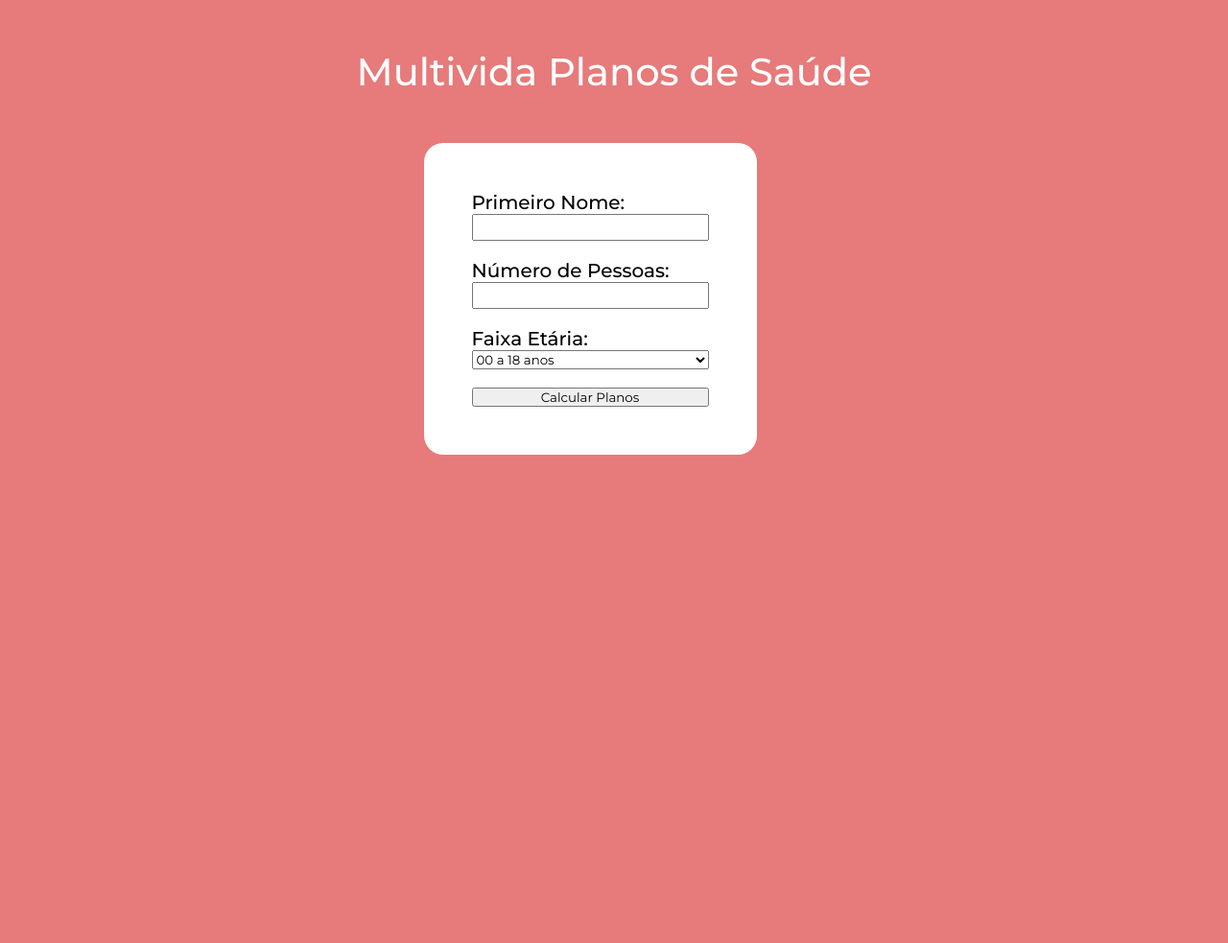
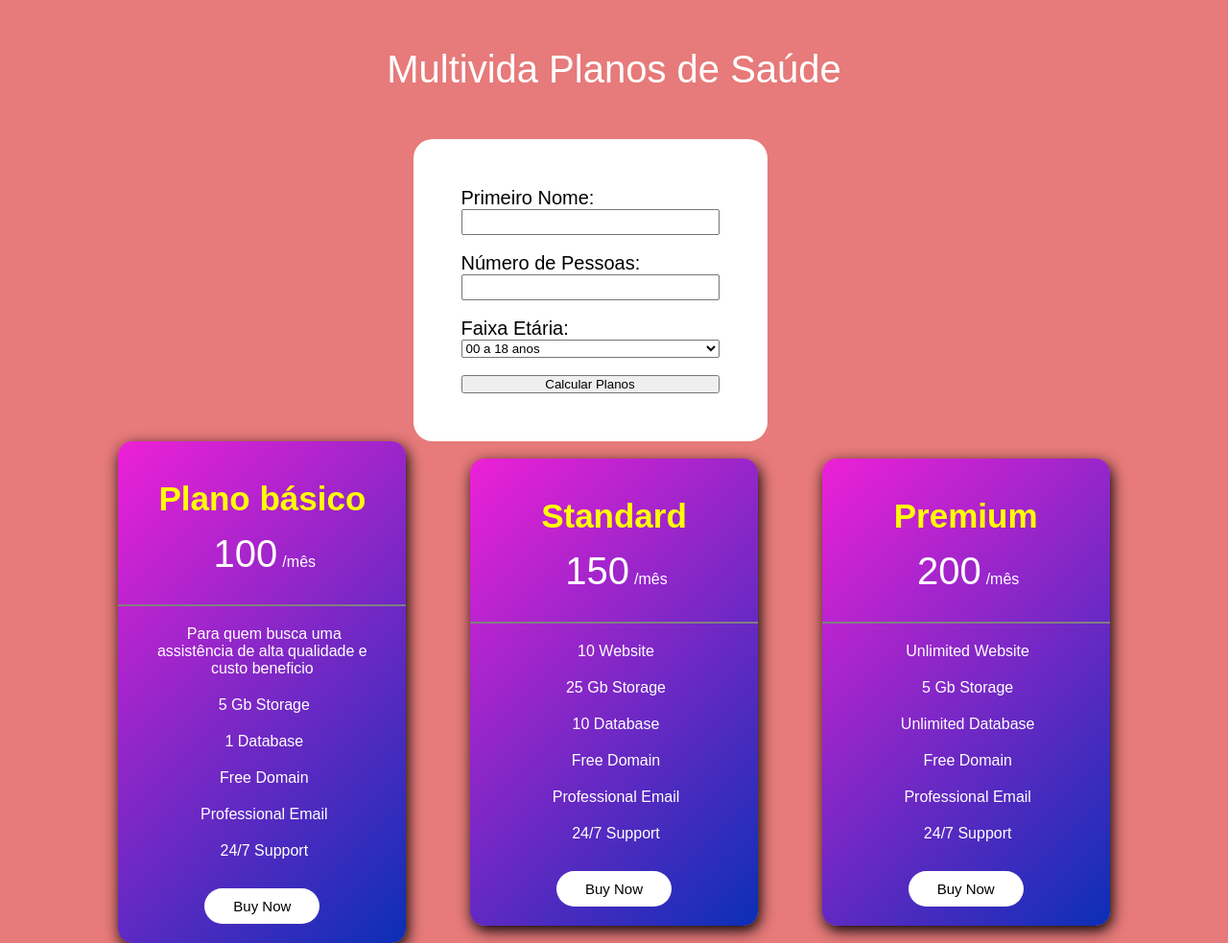
Before and after one commit to dudedantas/rascunho-2, a plain HTML site: page index.html in a window 1280 px wide. Shown: the whole page at 96% size. Before the commit the page ends 800 px from the top, so only its background shows below. Drawn offline with Linux system fonts and the light colour scheme.

Commit message:
CRIAÇAO DE PLANOS

```diff
--- a/index.html
+++ b/index.html
@@ -32,7 +32,60 @@
     <div id="resultado"></div>
 
     </div>
-
+    <div class="container">
+      <div class="card">
+          <div class="card-title">
+              <h2>Plano  básico</h2>
+              <p><i class="fa fa-rupee"></i><Span>100</Span>/mês</p>
+          </div>
+          <div class="card-content">
+              <ul>
+                  <li><i class="fa fa-check-circle"></i>Para quem busca uma assistência de alta qualidade e custo beneficio
+                  </li>
+                  <li><i class="fa fa-check-circle"></i>5 Gb Storage</li>
+                  <li><i class="fa fa-check-circle"></i>1 Database</li>
+                  <li><i class="fa fa-times-circle"></i>Free Domain</li>
+                  <li><i class="fa fa-times-circle"></i>Professional Email</li>
+                  <li><i class="fa fa-times-circle"></i>24/7 Support</li>
+              </ul>
+              <button><a href="#">Buy Now</a></button>
+          </div>
+      </div>
+      <div class="card">
+          <div class="card-title">
+              <h2>Standard</h2>
+              <p><i class="fa fa-rupee"></i><Span>150</Span>/mês</p>
+          </div>
+          <div class="card-content">
+              <ul>
+                  <li><i class="fa fa-check-circle"></i>10 Website</li>
+                  <li><i class="fa fa-check-circle"></i>25 Gb Storage</li>
+                  <li><i class="fa fa-check-circle"></i>10 Database</li>
+                  <li><i class="fa fa-times-circle"></i>Free Domain</li>
+                  <li><i class="fa fa-check-circle"></i>Professional Email</li>
+                  <li><i class="fa fa-check-circle"></i>24/7 Support</li>
+              </ul>
+              <button><a href="#">Buy Now</a></button>
+          </div>
+      </div>
+      <div class="card">
+          <div class="card-title">
+              <h2>Premium</h2>
+              <p><i class="fa fa-rupee"></i><Span>200</Span>/mês</p>
+          </div>
+          <div class="card-content">
+              <ul>
+                  <li><i class="fa fa-check-circle"></i>Unlimited Website</li>
+                  <li><i class="fa fa-check-circle"></i>5 Gb Storage</li>
+                  <li><i class="fa fa-check-circle"></i>Unlimited Database</li>
+                  <li><i class="fa fa-check-circle"></i>Free Domain</li>
+                  <li><i class="fa fa-check-circle"></i>Professional Email</li>
+                  <li><i class="fa fa-check-circle"></i>24/7 Support</li>
+              </ul>
+              <button><a href="#">Buy Now</a></button>
+          </div>
+      </div>
+  </div>
   </section>
 <link rel="stylesheet" href="style.css">
   <script src="script.js"></script>
--- a/style.css
+++ b/style.css
@@ -58,3 +58,92 @@ form input{
     font-weight: 500;
     font-size: 20px;
 }
+*{
+    margin: 0;
+    padding: 0;
+    box-sizing: border-box;
+    font-family: Arial, Helvetica, sans-serif;
+}
+
+body{
+    width: 100%;
+    height: 100vh;
+}
+
+.container{
+    width: 1100px;
+    height: 100%;
+    margin: auto;
+    display: flex;
+    align-items: center;
+    justify-content: space-around;
+    color: white;
+}
+
+.container .card{
+    width: 300px;
+    height: auto;
+    padding: 10px 0;
+    text-align: center;
+    background: linear-gradient(135deg, #ee20d6 0%, #0a2fb6 100%);
+    border-radius: 15px;
+    box-shadow: 2px 5px 15px black;
+    transition: transform 0.3s;
+}
+
+.container .card:hover{
+    transform: scale(1.050);
+}
+
+.container .card .card-title{
+    padding: 30px 20px;
+    border-bottom: 2px solid gray;
+}
+
+.container .card .card-title h2{
+    font-size: 35px;
+    padding-bottom: 15px;
+    color: yellow;
+}
+
+.container .card .card-title p span{
+    font-size: 40px;
+    padding: 0 5px;
+}
+
+.container .card .card-content ul{
+    padding: 10px 30px;
+    padding-bottom: 20px;
+}
+
+.container .card .card-content ul li{
+    list-style: none;
+    padding: 10px 0;
+}
+
+.container .card .card-content ul li i{
+    margin-right: 4px;
+}
+
+.container .card .card-content button{
+    width: 120px;
+    padding: 10px 20px;
+    background: white;
+    border-radius: 20px;
+    margin-bottom: 10px;
+    outline: none;
+    border: none;
+    cursor: pointer;
+    transition: 0.3s;
+}
+
+.container .card .card-content button:hover{
+    background: #17ead9;
+    letter-spacing: 1.2px;
+}
+
+.container .card .card-content button a{
+    text-decoration: none;
+    color: black;
+    font-size: 15px;
+}
```
